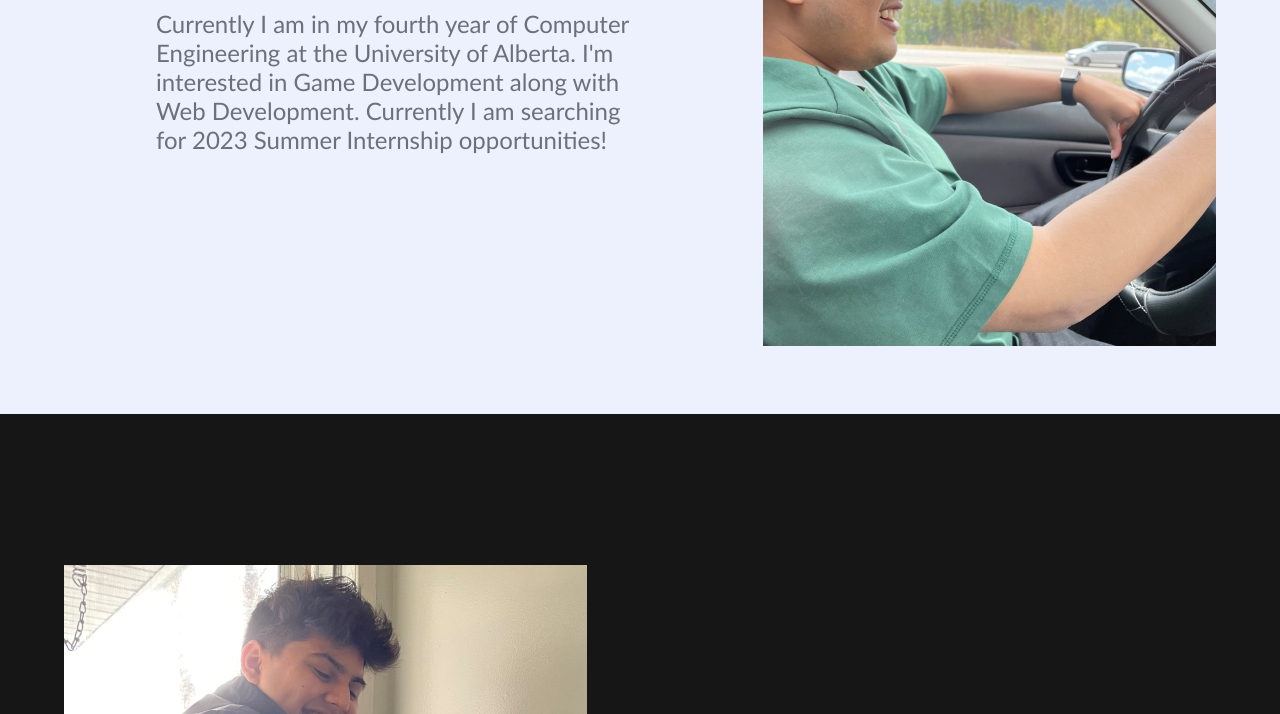
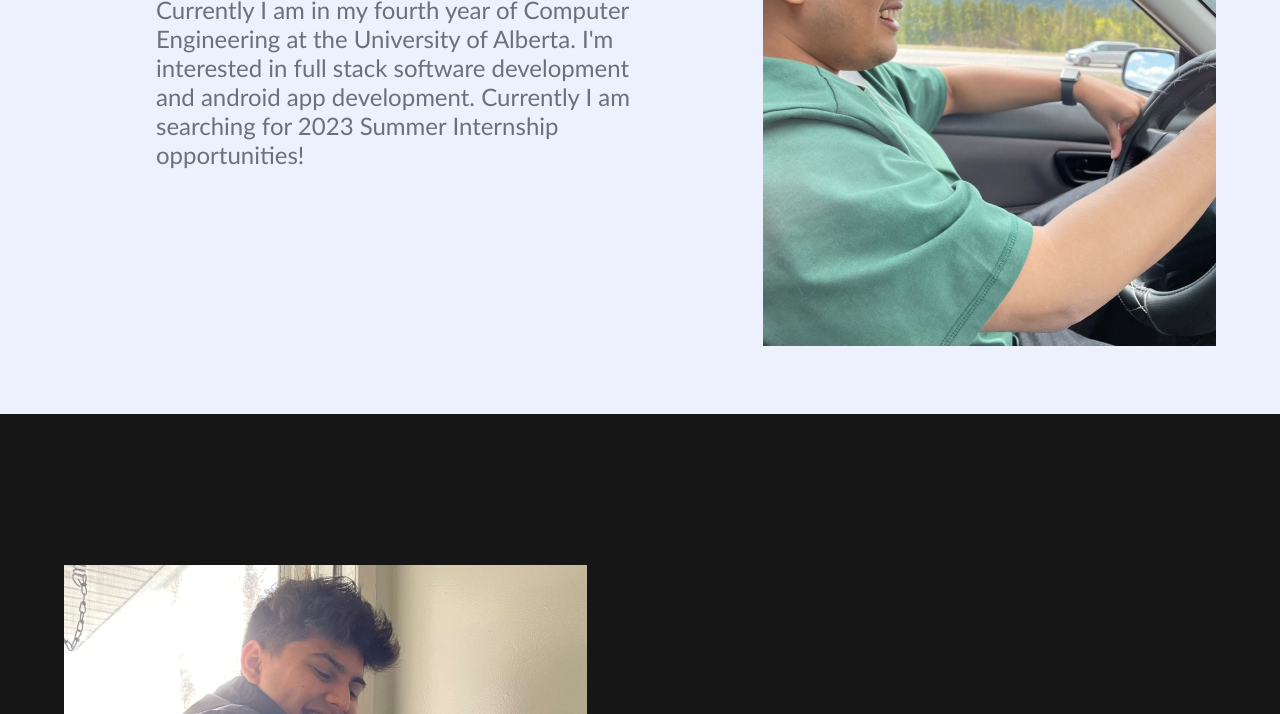
Before and after one commit to ksharma-2/My-Website, a plain HTML site: page index.html in a window 1280 px wide. Shown: the part 386-1100 px from the top of the page. Drawn offline with Linux system fonts and the light colour scheme.

Commit message:
Updated interests

```diff
--- a/index.html
+++ b/index.html
@@ -26,7 +26,7 @@
             <!--details-->
             <p class="details">
                 Currently I am in my fourth year of Computer Engineering at the University of Alberta.
-                I'm interested in Game Development along with Web Development. Currently I am searching
+                I'm interested in full stack software development and android app development. Currently I am searching
                 for 2023 Summer Internship opportunities!
         </div>
         <div class="profile-image">
```
